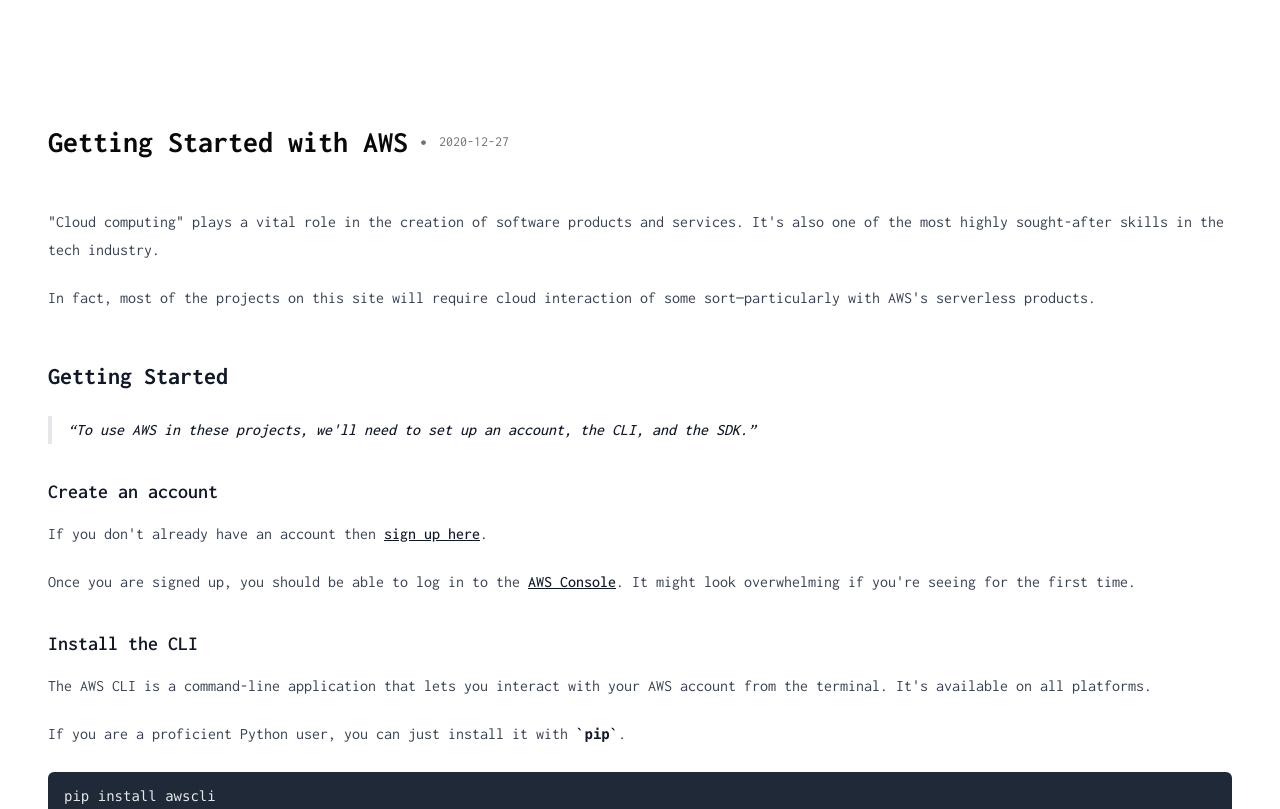
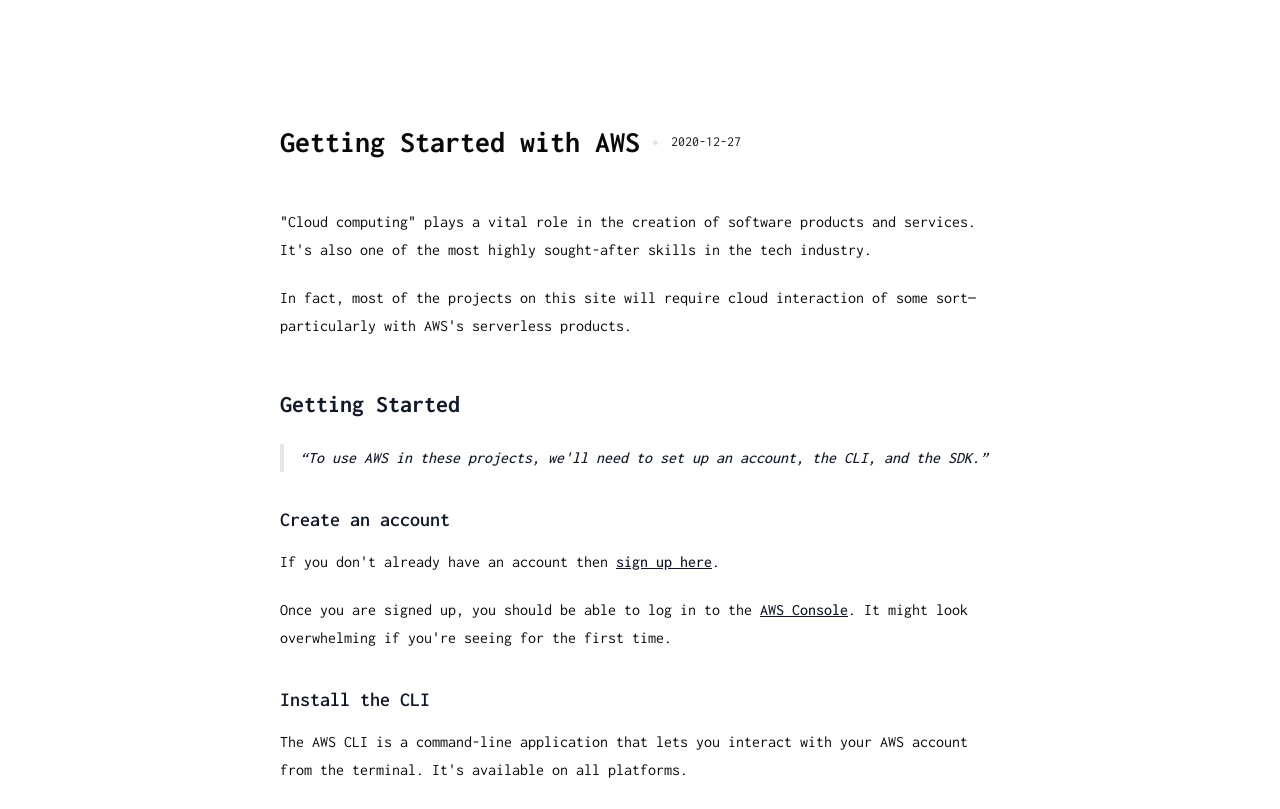
Before and after one commit to pradhyuman-yadav/personalpage, a Next.js app: page /posts/aws-quickstart in a window 1280 px wide. Shown: the part 280-1089 px from the top of the page. Built offline with nearby package versions, Linux system fonts and the light colour scheme.

Commit message:
Fixed the build issue

```diff
--- a/app/(withbar)/posts/[slug]/page.tsx
+++ b/app/(withbar)/posts/[slug]/page.tsx
@@ -2,7 +2,7 @@
 import Markdown from "markdown-to-jsx";
 import matter from "gray-matter";
 import getPostMetadata from "@/components/getPostMetadata";
-import { DotFilledIcon } from "@radix-ui/react-icons";
+import { DotFilledIcon } from "@radix-ui/react-icons"
 
 const getPostContent = (slug: string) => {
   const folder = "posts/";
@@ -19,26 +19,22 @@
   }));
 };
 
-export default async function PostPage(props: {
-  params: Promise<{ slug: string }>;
-}) {
+export default async function PostPage(props: {params: Promise<{ slug: string }>}) {
   const params = await props.params;
   const { slug } = params;
   const post = getPostContent(slug);
 
   return (
-    <div className="mx-auto p-6">
+    <div className="max-w-3xl mx-auto p-6">
       {/* Post Title and Date */}
       <div className="my-12 flex items-center space-x-2">
-        <h1 className="text-3xl font-bold text-foreground">
-          {post.data.title}
-        </h1>
-        <DotFilledIcon className="text-muted-foreground" />
-        <p className="text-sm text-muted-foreground">{post.data.date}</p>
+        <h1 className="text-3xl font-bold text-foreground">{post.data.title}</h1>
+        <DotFilledIcon className="text-border" />
+        <p className="text-sm text-secondary-foreground">{post.data.date}</p>
       </div>
 
       {/* Markdown Content */}
-      <article className="prose dark:prose-invert max-w-none">
+      <article className="prose dark:prose-invert text-foreground">
         <Markdown>{post.content}</Markdown>
       </article>
     </div>
```
